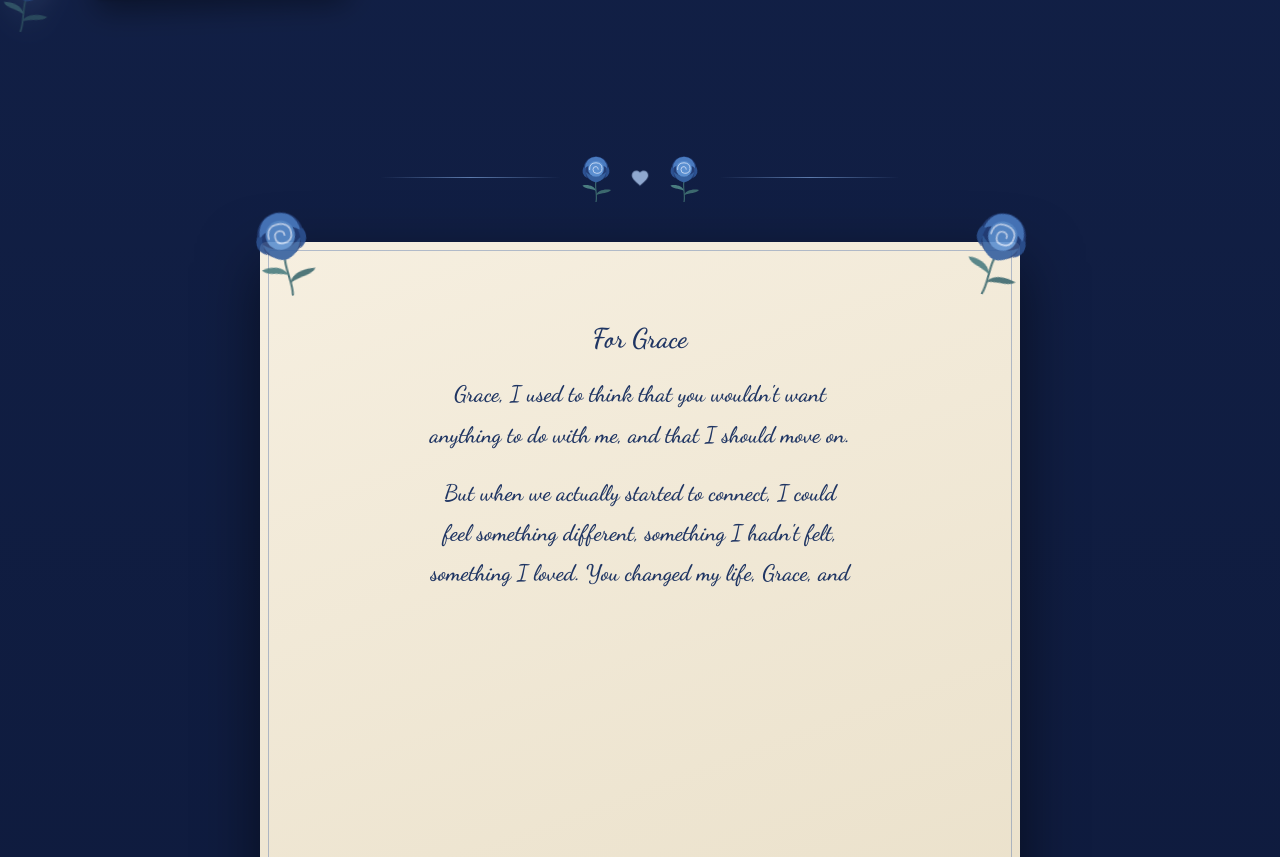
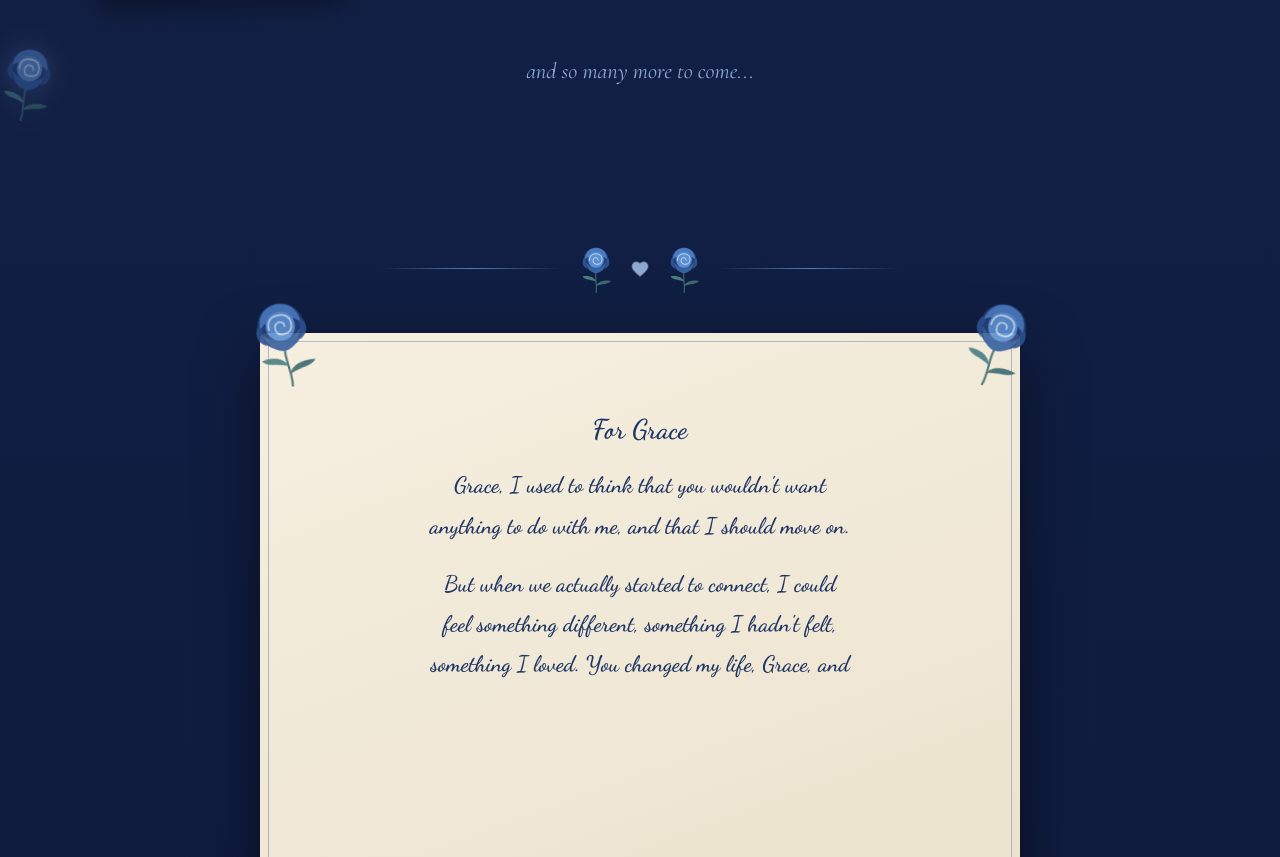
Before and after one commit to jymer1102/Dear-Grace, a plain HTML site: page index.html in a window 1280 px wide. Shown: the part 2420-3277 px from the top of the page. Drawn offline with nearby package versions, Linux system fonts and the light colour scheme.

Commit message:
Add gallery outro paragraph to index.html

```diff
--- a/index.html
+++ b/index.html
@@ -6,6 +6,7 @@
 <meta name="theme-color" content="#0b1530">
 <title>Happy One Month, Grace</title>
 <link rel="icon" href="favicon.png" type="image/png">
+<link rel="apple-touch-icon" href="favicon.png">
 <meta property="og:image" content="favicon.png">
 <link rel="preconnect" href="https://fonts.googleapis.com">
 <link rel="preconnect" href="https://fonts.gstatic.com" crossorigin>
@@ -84,6 +85,7 @@
 
   h2.title { font-family: "Dancing Script", cursive; font-weight: 600; text-align: center; font-size: clamp(2rem, 8vw, 3rem); color: var(--cream); margin-bottom: .5rem; }
   .lede { text-align: center; font-style: italic; color: var(--dusty); margin-bottom: 3rem; font-size: clamp(1.05rem, 4vw, 1.2rem); }
+  .gallery-outro { text-align: center; font-style: italic; color: var(--dusty); margin-top: 4rem; font-size: clamp(1.1rem, 4.5vw, 1.4rem); }
 
   /* ---------- gallery / instax ---------- */
   .gallery { overflow: hidden; }
@@ -232,6 +234,8 @@
     <div class="cell reveal" style="--d:.15s"><figure class="instax"><div class="photo"><img src="bowling.png" alt="Bowling" loading="lazy"></div><figcaption>Bowling</figcaption></figure></div>
     <div class="cell reveal"><figure class="instax"><div class="photo"><img src="arcade.png" alt="Arcade" loading="lazy"></div><figcaption>Arcade</figcaption></figure></div>
   </div>
+
+  <p class="gallery-outro reveal" style="--d:.25s">and so many more to come...</p>
 </section>
 
 <!-- ============ POEM ============ -->
```
